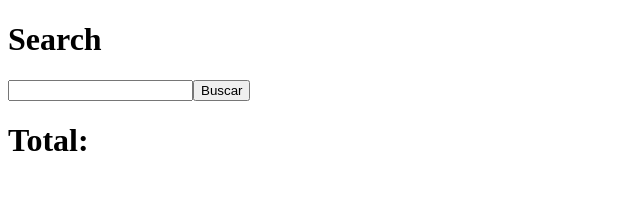
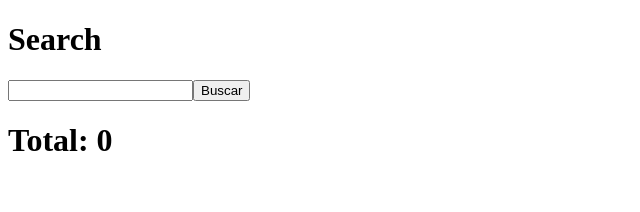
Before and after one commit to gabriel-mend/ignite-reactjs, a Next.js app in the folder perfreact/: page / in a window 1280 px wide. Shown: the top 212 px of the page, without its empty margins (0-640 px from the left). Built offline with nearby package versions, Linux system fonts and the light colour scheme.

Commit message:
Formatação de dados

```diff
--- a/perfreact/components/ProductItem.tsx
+++ b/perfreact/components/ProductItem.tsx
@@ -5,6 +5,7 @@ interface ProductItemProps {
     id: number;
     price: number;
     title: string;
+    priceFormatted: string
   };
   onAddToWishList: (id: number) => void;
 }
@@ -12,7 +13,7 @@ interface ProductItemProps {
 function ProductItemComponent({ product, onAddToWishList }: ProductItemProps) {
   return (
     <div>
-      {product.title} - <strong>{product.price}</strong>
+      {product.title} - <strong>{product.priceFormatted}</strong>
       <button onClick={() => onAddToWishList(product.id)}>
         Add To wishList
       </button>
--- a/perfreact/components/SearchResults.tsx
+++ b/perfreact/components/SearchResults.tsx
@@ -1,11 +1,12 @@
-import { useMemo } from "react";
 import { ProductItem } from "./ProductItem";
 
 interface SearchResultsProps {
+  totalPrice: number;
   results: Array<{
     id: number;
     price: number;
     title: string;
+    priceFormatted: string;
   }>;
   onAddToWishList: (id: number) => void;
 }
@@ -13,13 +14,8 @@ interface SearchResultsProps {
 export function SearchResults({
   results,
   onAddToWishList,
+  totalPrice,
 }: SearchResultsProps) {
-  const totalPrice = useMemo(() => {
-    results.reduce((total, product) => {
-      return total + product.price;
-    }, 0);
-  }, [results]);
-
   return (
     <div>
       <h1>Total: {totalPrice}</h1>
--- a/perfreact/pages/index.tsx
+++ b/perfreact/pages/index.tsx
@@ -1,9 +1,17 @@
 import { FormEvent, useCallback, useState } from "react";
 import { SearchResults } from "../components/SearchResults";
 
+interface Results {
+  totalPrice: number;
+  data: any[];
+}
+
 export default function Home() {
   const [search, setSearch] = useState("");
-  const [results, setResults] = useState([]);
+  const [results, setResults] = useState<Results>({
+    totalPrice: 0,
+    data: []
+  });
 
   async function handleSearch(event: FormEvent) {
     event.preventDefault();
@@ -15,12 +23,30 @@ export default function Home() {
     const response = await fetch(`http://localhost:3000/products?q=${search}`);
     const data = await response.json();
 
-    setResults(data);
+    const formatter = new Intl.NumberFormat('pt-BR', {
+      style: 'currency',
+      currency: 'BRL'
+    })
+
+    const products = data.map(product => {
+      return {
+         id: product.id,
+         title: product.title,
+         price: product.price,
+         priceFormatted: formatter.format(product.price)
+      }
+    })
+
+    const totalPrice = data.reduce((total, product) => {
+      return total + product.price;
+    }, 0);
+
+    setResults({ totalPrice, data: products });
   }
 
   const addToWishList = useCallback(async (id: number) => {
     console.log(id);
-  }, [])
+  }, []);
 
   return (
     <div>
@@ -35,7 +61,11 @@ export default function Home() {
         <button type="submit">Buscar</button>
       </form>
 
-      <SearchResults results={results} onAddToWishList={addToWishList} />
+      <SearchResults
+        results={results.data}
+        totalPrice={results.totalPrice}
+        onAddToWishList={addToWishList}
+      />
     </div>
   );
 }
```
